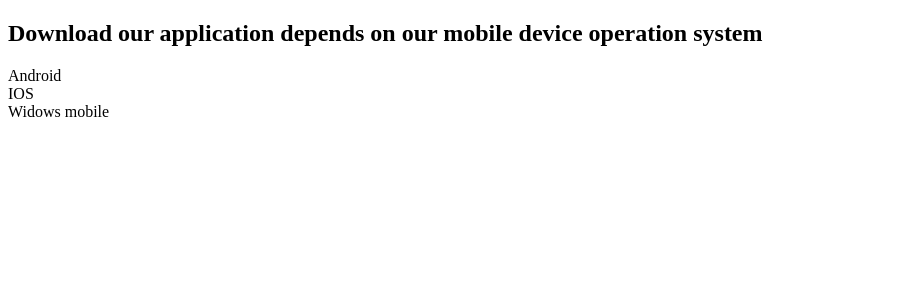
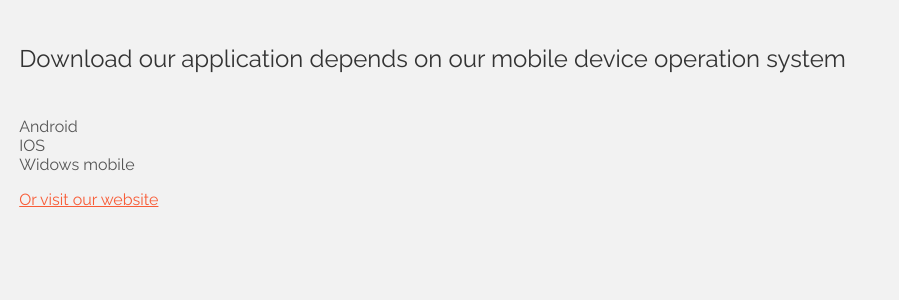
Before and after one commit to natakudm/menu_app, a Flask app: page / in a window 1280 px wide. Shown: the top 300 px of the page, without its empty margins (0-899 px from the left). Run offline with Flask 2, Linux system fonts and the light colour scheme.

Commit message:
clean up

```diff
--- a/templates/index.html
+++ b/templates/index.html
@@ -3,11 +3,13 @@
 <head>
     <meta charset="UTF-8">
     <title>Index page of menu application</title>
+        <link rel="stylesheet" href="http://127.0.0.1:5000/site/css/style.css">
 </head>
 <body>
 <h2>Download our application depends on our mobile device operation system</h2>
 Android <br>
 IOS <br>
-Widows mobile
+Widows mobile <br>
+<a href="http://127.0.0.1:5000/site/index.html"><p>Or visit our website</p></a>
 </body>
 </html>
```
Also changed, not shown: site/img/load.gif.
